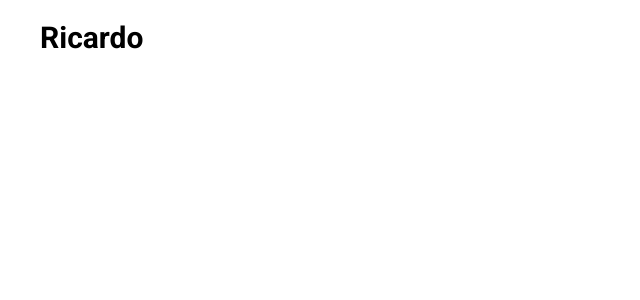
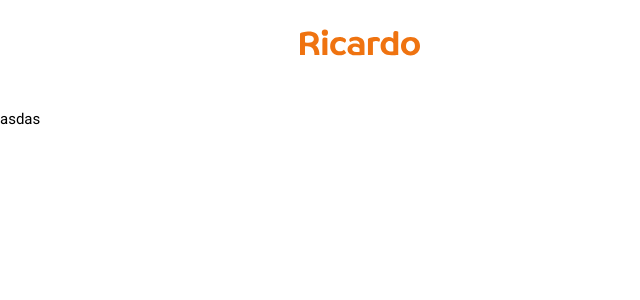
Before and after one commit to stefank-29/Ricardo-exercise, a Next.js app: page / in a window 1280 px wide. Shown: the top 300 px of the page, without its empty margins (0-640 px from the left). Built offline with nearby package versions, Linux system fonts and the light colour scheme.

Commit message:
header added

```diff
--- /dev/null
+++ b/components/Header.js
@@ -0,0 +1,35 @@
+import styled from 'styled-components';
+import Image from 'next/image';
+
+const HeaderStyles = styled.header`
+    position: relative;
+    width: 100%;
+    padding: 0 30rem;
+    background-color: #ffffff;
+    .container {
+        width: 100%;
+        padding: 2.5rem 0 5rem;
+        .logo {
+            position: relative;
+            width: 12rem;
+            height: 3.5rem;
+            cursor: pointer;
+        }
+    }
+`;
+
+export default function Header() {
+    return (
+        <HeaderStyles>
+            <div className="container">
+                <div className="logo">
+                    <Image
+                        src="/logo.svg"
+                        alt="Logo of Ricardo"
+                        layout="fill"
+                    />
+                </div>
+            </div>
+        </HeaderStyles>
+    );
+}
--- a/components/Page.js
+++ b/components/Page.js
@@ -1,9 +1,14 @@
 import styled, { createGlobalStyle } from 'styled-components';
+import Header from './Header';
 
 const GlobalStyles = createGlobalStyle`
     html{
         font-size: 62.5%;
         box-sizing: border-box;
+
+        --black: #222222;
+        --orange: #EF7310;
+        --grey: #555555;
     }
 
     body{
@@ -28,14 +33,17 @@ const GlobalStyles = createGlobalStyle`
 `;
 
 const InnerStyles = styled.div`
+    position: relative;
     margin: 0 auto;
-    max-width: 1200px;
+    max-width: 1300px;
+    min-height: calc(100vh - 12rem);
 `;
 
 export default function Page({ children }) {
     return (
         <div>
             <GlobalStyles />
+            <Header />
             <InnerStyles>{children}</InnerStyles>
         </div>
     );
--- a/pages/index.js
+++ b/pages/index.js
@@ -1,6 +1,18 @@
-import Head from 'next/head';
-import Image from 'next/image';
+import styled from 'styled-components';
+
+const HomeStyles = styled.div`
+    width: 100%;
+    header {
+        width: 100%;
+        padding: 2rem 0;
+        .logo {
+            position: relative;
+            width: 12rem;
+            height: 3.5rem;
+        }
+    }
+`;
 
 export default function Home() {
-    return <h1>Ricardo</h1>;
+    return <HomeStyles>asdas</HomeStyles>;
 }
```
Also changed, not shown: public/logo.svg (added).
